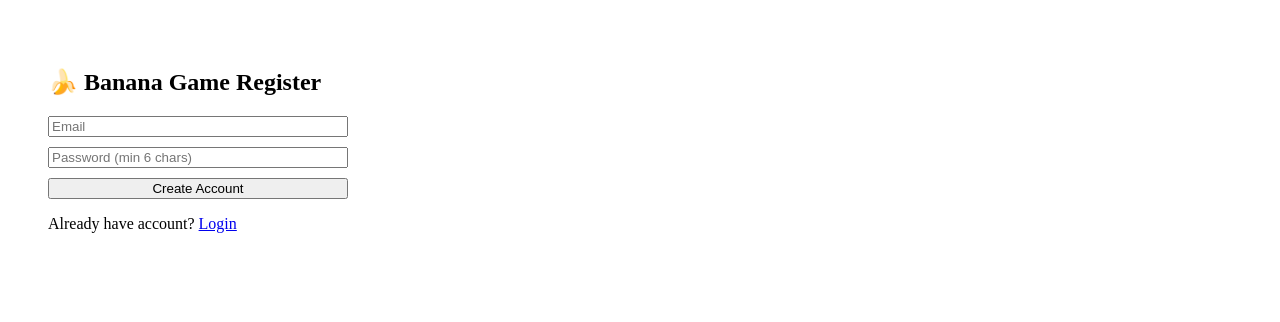
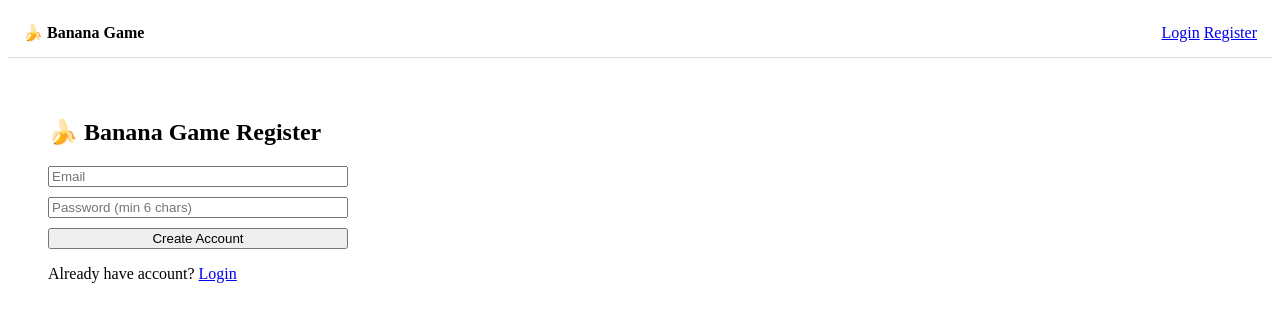
Before and after one commit to Bijon2002/CIS046-3-Software-For-Enterprise-Project, a React app in the folder frontend/: page /register in a window 1280 px wide. Shown: the top 322 px of the page. Built offline with nearby package versions, Linux system fonts and the light colour scheme; the HTML template or start-up script is replaced by a standard one.

Commit message:
Improve UI layout and navigation styling

```diff
--- a/frontend/src/App.jsx
+++ b/frontend/src/App.jsx
@@ -1,20 +1,28 @@
 import { BrowserRouter, Routes, Route, Navigate } from "react-router-dom";
+
+import Navbar from "./components/Navbar";
+import ProtectedRoute from "./components/ProtectedRoute";
+
 import Login from "./pages/Login.jsx";
 import Register from "./pages/Register.jsx";
-import Game from "./pages/Game";
-import Leaderboard from "./pages/Leaderboard";
-import ProtectedRoute from "./components/ProtectedRoute";
-import History from "./pages/History";
-// import ProtectedRoute from "./components/ProtectedRoute";
-
+import Game from "./pages/Game.jsx";
+import History from "./pages/History.jsx";
+import Leaderboard from "./pages/Leaderboard.jsx";
 
 export default function App() {
   return (
     <BrowserRouter>
+      <Navbar />
+
       <Routes>
-        <Route path="/" element={<Navigate to="/login" />} />
+        {/* Default */}
+        <Route path="/" element={<Navigate to="/login" replace />} />
+
+        {/* Public routes */}
         <Route path="/login" element={<Login />} />
-        { <Route path="/register" element={<Register />} /> }
+        <Route path="/register" element={<Register />} />
+
+        {/* Protected routes */}
         <Route
           path="/game"
           element={
@@ -23,6 +31,7 @@ export default function App() {
             </ProtectedRoute>
           }
         />
+
         <Route
           path="/history"
           element={
@@ -32,19 +41,12 @@ export default function App() {
           }
         />
 
+        {/* Public leaderboard (can make it protected if you want) */}
         <Route path="/leaderboard" element={<Leaderboard />} />
 
+        {/* Fallback */}
         <Route path="*" element={<div style={{ padding: 40 }}>Not found</div>} />
       </Routes>
     </BrowserRouter>
   );
 }
-
-{/* <Route
-  path="/history"
-  element={
-    <ProtectedRoute>
-      <History />
-    </ProtectedRoute>
-  }
-/> */}
--- /dev/null
+++ b/frontend/src/components/Navbar.jsx
@@ -0,0 +1,45 @@
+import { Link, useNavigate } from "react-router-dom";
+import { useContext } from "react";
+import { AuthContext } from "../context/AuthContext";
+
+export default function Navbar() {
+  const { token, logout } = useContext(AuthContext);
+  const nav = useNavigate();
+
+  const doLogout = () => {
+    logout();
+    nav("/login");
+  };
+
+  return (
+    <div
+      style={{
+        display: "flex",
+        gap: 15,
+        padding: 15,
+        borderBottom: "1px solid #ddd",
+        alignItems: "center"
+      }}
+    >
+      <b>🍌 Banana Game</b>
+
+      {token && (
+        <>
+          <Link to="/game">Game</Link>
+          <Link to="/history">History</Link>
+          <Link to="/leaderboard">Leaderboard</Link>
+          <button onClick={doLogout} style={{ marginLeft: "auto" }}>
+            Logout
+          </button>
+        </>
+      )}
+
+      {!token && (
+        <div style={{ marginLeft: "auto" }}>
+          <Link to="/login">Login</Link>{" "}
+          <Link to="/register">Register</Link>
+        </div>
+      )}
+    </div>
+  );
+}
```
Lines whose indentation alone changed are shown as unchanged.
